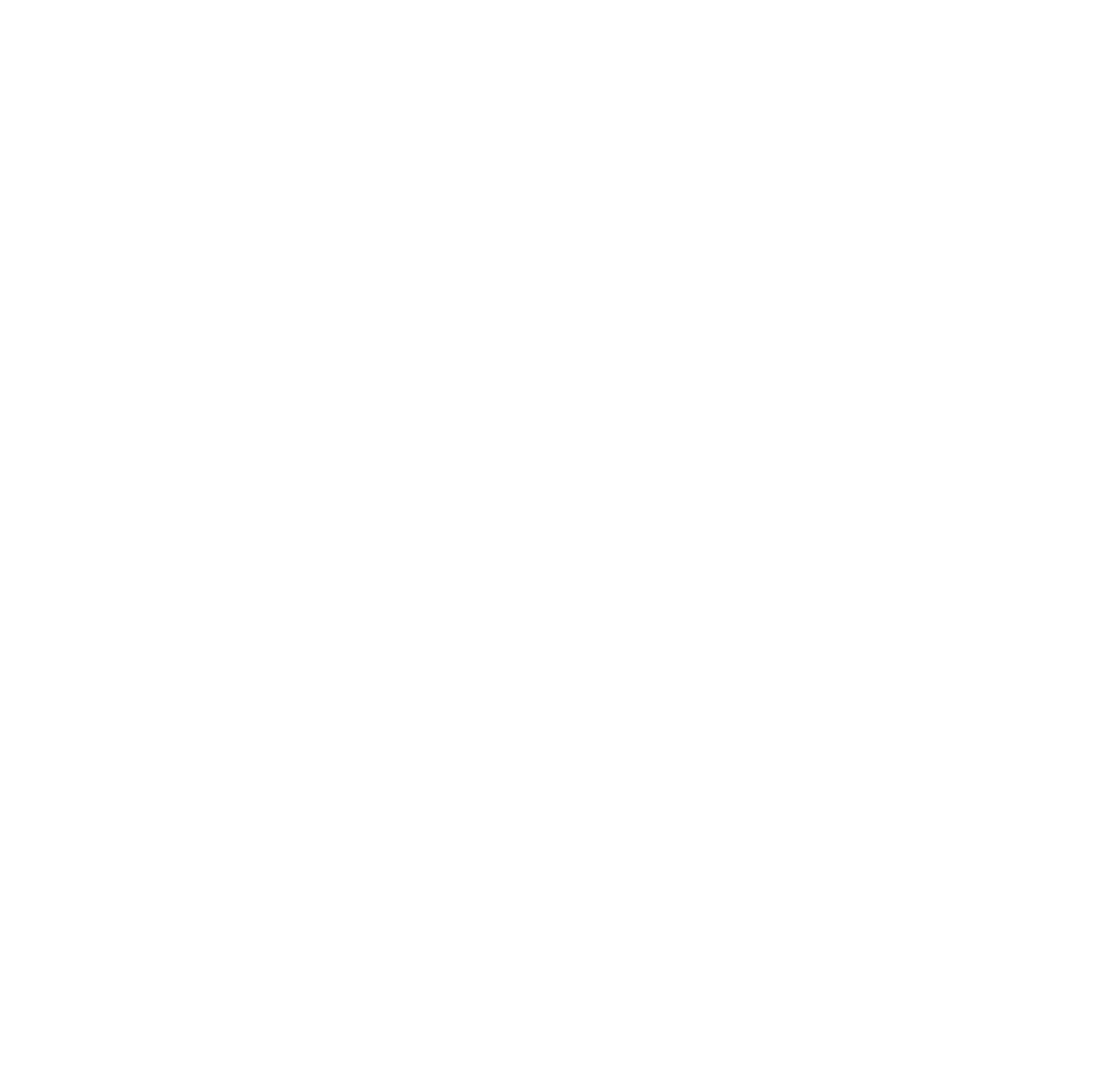
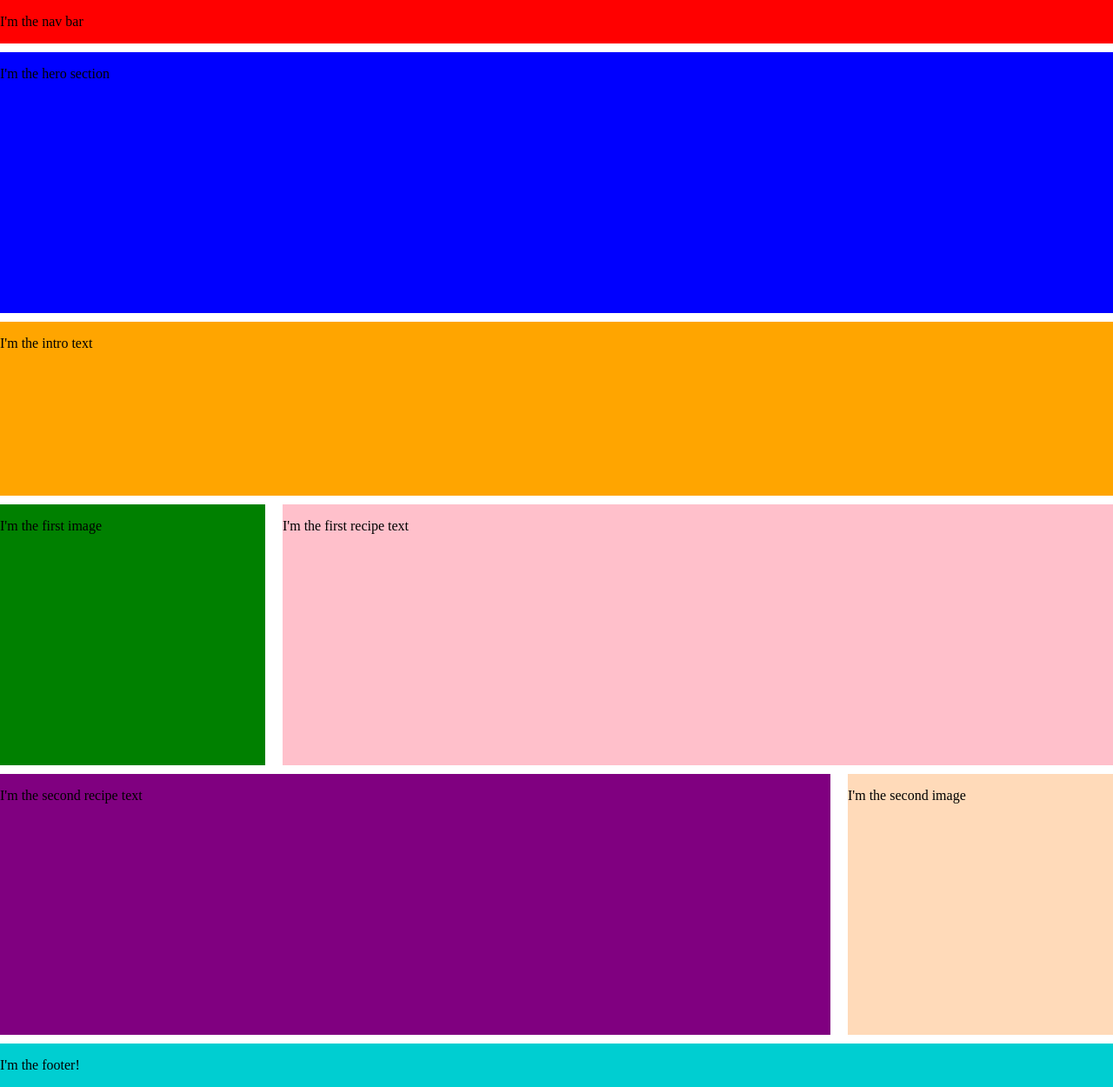
Before and after one commit to Timbuktujoe/cookbook3, a plain HTML site: page index.html in a window 1280 px wide. Shown: the whole page at 87% size. Before the commit the page ends 800 px from the top, so only its background shows below. Drawn offline with Linux system fonts and the light colour scheme.

Commit message:
add CSS grid layout

```diff
--- a/index.html
+++ b/index.html
@@ -5,8 +5,34 @@
     <meta http-equiv="X-UA-Compatible" content="IE=edge">
     <meta name="viewport" content="width=device-width, initial-scale=1.0">
     <title>Cookbook</title>
+    <link rel="stylesheet" href="style.css" />
 </head>
 <body>
-
+    <div class="container">
+        <div class="nav">
+            <p>I'm the nav bar</p>
+        </div> <!-- end nav-->
+        <div class="hero">
+            <p>I'm the hero section</p>
+        </div><!-- end Hero-->
+        <div class="intro">
+            <p>I'm the intro text</p>
+        </div><!-- end Intro text-->
+        <div class="image1">
+            <p>I'm the first image</p>
+        </div><!-- end image 1-->
+        <div class="text1">
+            <p>I'm the first recipe text</p>
+        </div> <!-- end text 1-->
+        <div class="text2">
+            <p>I'm the second recipe text</p>
+        </div> <!-- End text 2 -->
+        <div class="image2">
+            <p>I'm the second image</p>
+        </div> <!-- end image 2-->
+        <div class="footer">
+            <p>I'm the footer!</p>
+        </div> <!-- end footer -->
+    </div> <!-- end container -->
 </body>
 </html>
--- a/style.css
+++ b/style.css
@@ -1,3 +1,59 @@
 body {
     margin: 0;
 }
+
+.container {
+    display: grid;
+    grid-template-columns: 1fr 1fr 1fr 1fr;
+    grid-template-rows: .2fr 6fr 4fr 6fr 6fr 1fr;
+    column-gap: 20px;
+    row-gap: 10px;
+    grid-template-areas:
+    "nav nav nav nav"
+    "hero hero hero hero"
+    "intro intro intro intro"
+    "image1 text1 text1 text1"
+    "text2 text2 text2 image2"
+    "footer footer footer footer"
+    ;
+}
+
+.nav{
+    background-color: red;
+    grid-area: nav;
+}
+
+.hero {
+    background-color: blue;
+    grid-area: hero;
+}
+
+.intro {
+    background-color: orange;
+    grid-area: intro;
+}
+
+.image1 {
+    background-color: green;
+    grid-area: image1;
+}
+
+.text1 {
+    background-color: pink;
+    grid-area: text1;
+}
+
+.text2 {
+    background-color: purple;
+    grid-area: text2;
+}
+
+.image2 {
+    background-color: peachpuff;
+    grid-area: image2;
+}
+
+.footer {
+    background-color: darkturquoise;
+    grid-area: footer;
+}
```
